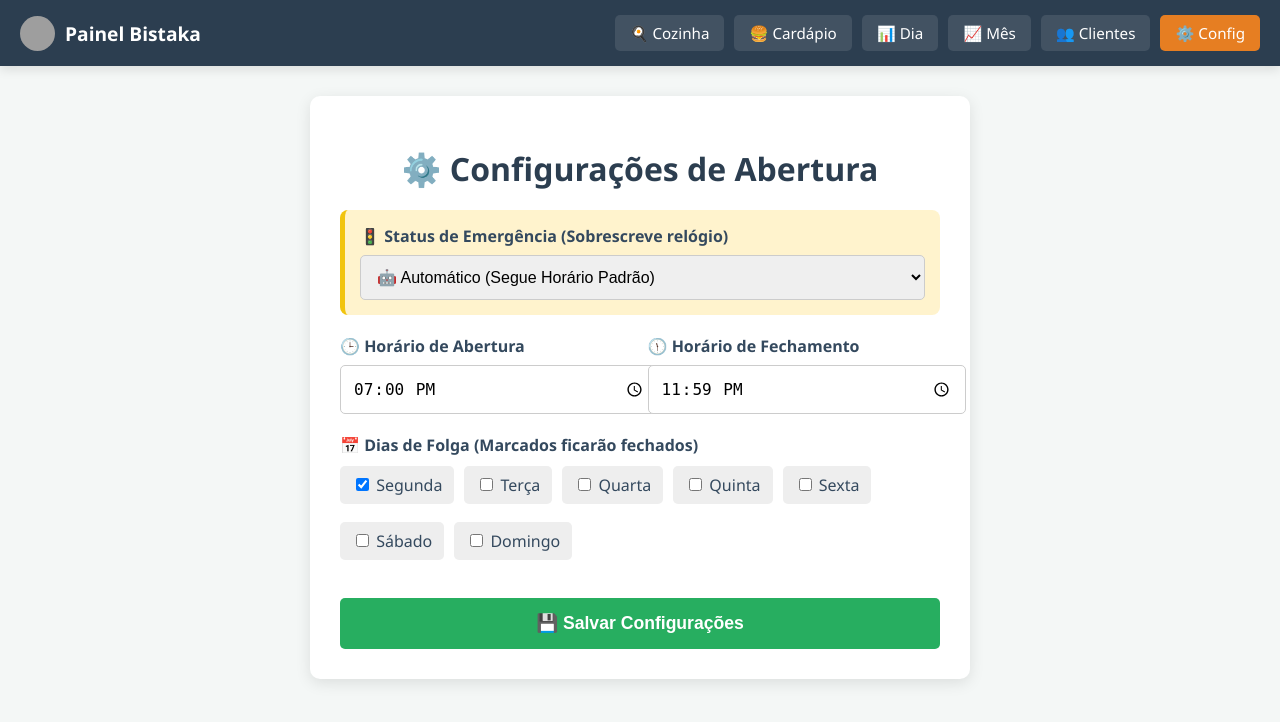
After one commit to Alexschmitzz/Bistaka_delivery-main, a Flask app: page /admin/configuracoes in a window 1280 px wide. The commit adds this page. Shown: the top 722 px of the page. Run offline with Flask 3, Linux system fonts and the light colour scheme; a user stored in the database is signed in; parts of the project's set-up code (start-up, migrations or seed data) failed here and were passed over; grey boxes are pictures that could not be loaded.

Commit message:
add botão e indo para backend o status da loja

```diff
--- a/app.py
+++ b/app.py
@@ -86,7 +86,11 @@ def api_cardapio():
 @app.route('/api/salvar_pedido', methods=['POST'])
 def salvar_pedido():
     dados = request.json
-
+    agora_server = datetime.now()
+    # 0 = Segunda-feira. hour < 19 = Antes das 19h.
+    if agora_server.weekday() == 0 or agora_server.hour < 19:
+        return jsonify({"status": "erro", "msg": "A loja está fechada no momento!"}), 403
+    # ==========================================
     telefone = dados.get('telefone')
     nome = dados.get('nome', 'Cliente Site')
     endereco = dados.get('endereco')
@@ -130,6 +134,85 @@ def salvar_pedido():
         return jsonify({"status": "erro", "msg": str(e)}), 500
 
 # --- ROTAS ADMINISTRATIVAS ---
+CONFIG_FILE = 'config_loja.json'
+
+def load_config():
+    # Se o arquivo não existir, cria um com o padrão: Automático, 19h às 23h59, folga Segunda(0)
+    if not os.path.exists(CONFIG_FILE):
+        return {
+            "status_manual": "automatico",
+            "hora_abertura": "19:00",
+            "hora_fechamento": "23:59",
+            "dias_fechados": [0]
+        }
+    with open(CONFIG_FILE, 'r', encoding='utf-8') as f:
+        return json.load(f)
+
+def save_config(data):
+    with open(CONFIG_FILE, 'w', encoding='utf-8') as f:
+        json.dump(data, f, indent=4, ensure_ascii=False)
+
+# O "Cérebro" que decide se a loja tá aberta ou não
+def is_loja_aberta():
+    config = load_config()
+
+    # 1. Se você forçou no painel, ele ignora o relógio
+    if config['status_manual'] == 'aberto': return True, "Loja aberta manualmente!"
+    if config['status_manual'] == 'fechado': return False, "Estamos fechados por motivo de força maior."
+
+    # 2. Se estiver automático, ele olha pro relógio e pro calendário
+    agora = datetime.now()
+    dia_semana = agora.weekday() # 0=Segunda, 1=Terça...
+    hora_atual = agora.strftime('%H:%M') # Fica no formato "19:30"
+
+    if dia_semana in config.get('dias_fechados', []):
+        return False, "Hoje é nosso dia de descanso!"
+
+    if hora_atual < config['hora_abertura'] or hora_atual > config['hora_fechamento']:
+        return False, f"Abrimos das {config['hora_abertura']} às {config['hora_fechamento']}."
+
+    return True, "Loja Aberta"
+
+# --- ROTA QUE AVISA O SITE SE TÁ ABERTO ---
+@app.route('/api/status_loja')
+def api_status_loja():
+    aberto, msg = is_loja_aberta()
+    return jsonify({"aberto": aberto, "mensagem": msg})
+
+# --- A TRAVA NO INÍCIO DO salvar_pedido ---
+@app.route('/api/salvar_pedido', methods=['POST'])
+def salvar_pedido():
+    dados = request.json
+
+    aberto, msg = is_loja_aberta()
+    if not aberto:
+        return jsonify({"status": "erro", "msg": msg}), 403
+
+    # ... (o resto do código do salvar_pedido continua igual daqui pra baixo!)
+
+# --- NOVA ROTA: TELA DE CONFIGURAÇÕES ---
+@app.route('/admin/configuracoes', methods=['GET', 'POST'])
+def configuracoes():
+    # Bloqueia se não for o chefe
+    if not session.get('logged_in') or session.get('role') != 'admin':
+        return redirect(url_for('login'))
+
+    config = load_config()
+
+    # Se o formulário foi enviado (você clicou em Salvar)
+    if request.method == 'POST':
+        config['status_manual'] = request.form['status_manual']
+        config['hora_abertura'] = request.form['hora_abertura']
+        config['hora_fechamento'] = request.form['hora_fechamento']
+
+        # Pega as caixinhas dos dias de folga que você marcou
+        dias = request.form.getlist('dias_fechados')
+        config['dias_fechados'] = [int(d) for d in dias]
+
+        save_config(config)
+        return redirect(url_for('configuracoes'))
+
+    return render_template('configuracoes.html', config=config)
 
 # ROTA 4: Login
 @app.route('/login', methods=['GET', 'POST'])
--- /dev/null
+++ b/templates/configuracoes.html
@@ -0,0 +1,84 @@
+<!DOCTYPE html>
+<html lang="pt-br">
+<head>
+    <meta charset="UTF-8">
+    <title>Configurações da Loja</title>
+    <style>
+        body { font-family: 'Segoe UI', sans-serif; background: #f4f7f6; margin: 0; padding: 0; }
+        .container { max-width: 600px; margin: 30px auto; background: white; padding: 30px; border-radius: 10px; box-shadow: 0 4px 15px rgba(0,0,0,0.1); }
+        h1 { color: #2c3e50; margin-bottom: 20px; text-align: center; }
+
+        .form-group { margin-bottom: 20px; }
+        label { font-weight: bold; display: block; margin-bottom: 8px; color: #34495e; }
+        select, input[type="time"] { width: 100%; padding: 12px; border: 1px solid #ccc; border-radius: 5px; font-size: 1rem; }
+
+        .dias-folga { display: flex; flex-wrap: wrap; gap: 10px; margin-top: 10px; }
+        .dias-folga label { background: #eee; padding: 8px 12px; border-radius: 5px; cursor: pointer; font-weight: normal; }
+
+        .btn-salvar { background: #27ae60; color: white; border: none; padding: 15px; width: 100%; border-radius: 5px; font-size: 1.1rem; font-weight: bold; cursor: pointer; margin-top: 10px; }
+        .btn-salvar:hover { background: #219653; }
+
+        /* Navbar */
+        .admin-navbar { background: #2c3e50; color: white; padding: 15px 20px; display: flex; justify-content: space-between; align-items: center; box-shadow: 0 4px 10px rgba(0,0,0,0.1); flex-wrap: wrap; gap: 10px; }
+        .admin-navbar .brand { font-weight: bold; font-size: 1.2rem; display: flex; align-items: center; gap: 10px; }
+        .admin-navbar .nav-links { display: flex; gap: 10px; flex-wrap: wrap; }
+        .admin-navbar a { color: white; text-decoration: none; padding: 8px 15px; border-radius: 5px; background: rgba(255,255,255,0.1); transition: background 0.2s; font-size: 0.95rem; }
+        .admin-navbar a:hover { background: rgba(255,255,255,0.25); }
+    </style>
+</head>
+<body>
+    <nav class="admin-navbar">
+        <div class="brand"><img src="/static/uploads/logo.png" style="height: 35px; width: 35px; border-radius: 50%; object-fit: cover;">Painel Bistaka</div>
+        <div class="nav-links">
+            <a href="/admin/dashboard">🍳 Cozinha</a>
+            <a href="/admin">🍔 Cardápio</a>
+            <a href="/admin/relatorio">📊 Dia</a>
+            <a href="/admin/relatorio_mensal">📈 Mês</a>
+            <a href="/admin/clientes">👥 Clientes</a>
+            <a href="/admin/configuracoes" style="background: #e67e22;">⚙️ Config</a>
+        </div>
+    </nav>
+
+    <div class="container">
+        <h1>⚙️ Configurações de Abertura</h1>
+
+        <form method="POST" action="/admin/configuracoes">
+
+            <div class="form-group" style="background: #fff3cd; padding: 15px; border-radius: 8px; border-left: 5px solid #f1c40f;">
+                <label>🚦 Status de Emergência (Sobrescreve relógio)</label>
+                <select name="status_manual">
+                    <option value="automatico" {% if config.status_manual == 'automatico' %}selected{% endif %}>🤖 Automático (Segue Horário Padrão)</option>
+                    <option value="aberto" {% if config.status_manual == 'aberto' %}selected{% endif %}>🟢 Forçar ABERTO Agora</option>
+                    <option value="fechado" {% if config.status_manual == 'fechado' %}selected{% endif %}>🔴 Forçar FECHADO Agora</option>
+                </select>
+            </div>
+
+            <div style="display: flex; gap: 15px;">
+                <div class="form-group" style="flex: 1;">
+                    <label>🕒 Horário de Abertura</label>
+                    <input type="time" name="hora_abertura" value="{{ config.hora_abertura }}" required>
+                </div>
+                <div class="form-group" style="flex: 1;">
+                    <label>🕦 Horário de Fechamento</label>
+                    <input type="time" name="hora_fechamento" value="{{ config.hora_fechamento }}" required>
+                </div>
+            </div>
+
+            <div class="form-group">
+                <label>📅 Dias de Folga (Marcados ficarão fechados)</label>
+                <div class="dias-folga">
+                    <label><input type="checkbox" name="dias_fechados" value="0" {% if 0 in config.dias_fechados %}checked{% endif %}> Segunda</label>
+                    <label><input type="checkbox" name="dias_fechados" value="1" {% if 1 in config.dias_fechados %}checked{% endif %}> Terça</label>
+                    <label><input type="checkbox" name="dias_fechados" value="2" {% if 2 in config.dias_fechados %}checked{% endif %}> Quarta</label>
+                    <label><input type="checkbox" name="dias_fechados" value="3" {% if 3 in config.dias_fechados %}checked{% endif %}> Quinta</label>
+                    <label><input type="checkbox" name="dias_fechados" value="4" {% if 4 in config.dias_fechados %}checked{% endif %}> Sexta</label>
+                    <label><input type="checkbox" name="dias_fechados" value="5" {% if 5 in config.dias_fechados %}checked{% endif %}> Sábado</label>
+                    <label><input type="checkbox" name="dias_fechados" value="6" {% if 6 in config.dias_fechados %}checked{% endif %}> Domingo</label>
+                </div>
+            </div>
+
+            <button type="submit" class="btn-salvar">💾 Salvar Configurações</button>
+        </form>
+    </div>
+</body>
+</html>
```
Also changed, not shown: templates/index.html (+42 -11 lines).
